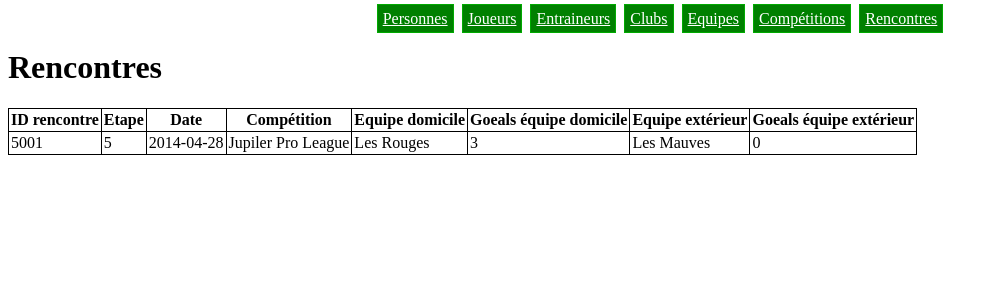
After one commit to SimonMiaou/bdd-geo, a PHP site: page /rencontres.php in a window 1280 px wide. The commit adds this page. Shown: the top 300 px of the page, without its empty margins (0-998 px from the left). Run offline with PHP 8.4, Linux system fonts and the light colour scheme; data comes from the database, SQL or seed files in the repository.

Commit message:
Affichage des Competition et Rencontre

```diff
--- a/BDD_creation.sql
+++ b/BDD_creation.sql
@@ -114,5 +114,11 @@ INSERT INTO Entraineur(n_registre_entraineur, date_debut) VALUES (1004, '2000/01
 INSERT INTO Joueur(n_registre_joueur) VALUES (1003);
 
 INSERT INTO Club(licence, nom, stade, pays) VALUES (2001, 'Royal Standard de Liège', 'Stade Maurice Dufrasne', 'Belgique');
+INSERT INTO Club(licence, nom, stade, pays) VALUES (2002, 'Royal Sporting Club Anderlecht', 'Constant Vanden Stock', 'Belgique');
 
 INSERT INTO Equipe(id_equipe, licence_club, nom) VALUES (3001, 2001, 'Les Rouges');
+INSERT INTO Equipe(id_equipe, licence_club, nom) VALUES (3002, 2002, 'Les Mauves');
+
+INSERT INTO Competition(id_competition, nom_competition, annee) VALUES (4001, 'Jupiler Pro League', 2014);
+
+INSERT INTO Rencontre(id_rencontre, etape, date, id_competition, id_equipe_domicile, goals_equipe_domicile, id_equipe_exterieur, goals_equipe_exterieur) VALUES (5001, 5, '2014/04/28', 4001, 3001, 3, 3002, 0);
--- a/header.php
+++ b/header.php
@@ -13,5 +13,7 @@
     <li><a href='entraineurs.php'>Entraineurs</a></li>
     <li><a href='clubs.php'>Clubs</a></li>
     <li><a href='equipes.php'>Equipes</a></li>
+    <li><a href='competitions.php'>Compétitions</a></li>
+    <li><a href='rencontres.php'>Rencontres</a></li>
   </ul>
 </div>
--- /dev/null
+++ b/rencontres.php
@@ -0,0 +1,38 @@
+<?php include 'header.php' ?>
+<h1>Rencontres</h1>
+
+<table>
+  <tr>
+    <th>ID rencontre</th>
+    <th>Etape</th>
+    <th>Date</th>
+    <th>Compétition</th>
+    <th>Equipe domicile</th>
+    <th>Goeals équipe domicile</th>
+    <th>Equipe extérieur</th>
+    <th>Goeals équipe extérieur</th>
+  </tr>
+  <?php
+  $req = $bdd->query('SELECT Rencontre.id_rencontre, Rencontre.etape, Rencontre.date, Competition.nom_competition, EquipeDomicile.nom as nom_equipe_domicile, Rencontre.goals_equipe_domicile, EquipeExterieur.nom as nom_equipe_exterieur, Rencontre.goals_equipe_exterieur
+    FROM Rencontre
+    JOIN Competition ON Competition.id_competition = Rencontre.id_competition
+    JOIN Equipe EquipeDomicile ON EquipeDomicile.id_equipe = Rencontre.id_equipe_domicile
+    JOIN Equipe EquipeExterieur ON EquipeExterieur.id_equipe = Rencontre.id_equipe_exterieur');
+  while($tuple = $req->fetch()){
+    ?>
+    <tr>
+      <td><?php echo $tuple['id_rencontre'] ?></td>
+      <td><?php echo $tuple['etape'] ?></td>
+      <td><?php echo $tuple['date'] ?></td>
+      <td><?php echo $tuple['nom_competition'] ?></td>
+      <td><?php echo $tuple['nom_equipe_domicile'] ?></td>
+      <td><?php echo $tuple['goals_equipe_domicile'] ?></td>
+      <td><?php echo $tuple['nom_equipe_exterieur'] ?></td>
+      <td><?php echo $tuple['goals_equipe_exterieur'] ?></td>
+    </tr>
+    <?php
+  }
+  ?>
+</table>
+
+<?php include 'footer.php' ?>
```
Also changed, not shown: competitions.php (added, +24 -0 lines).
